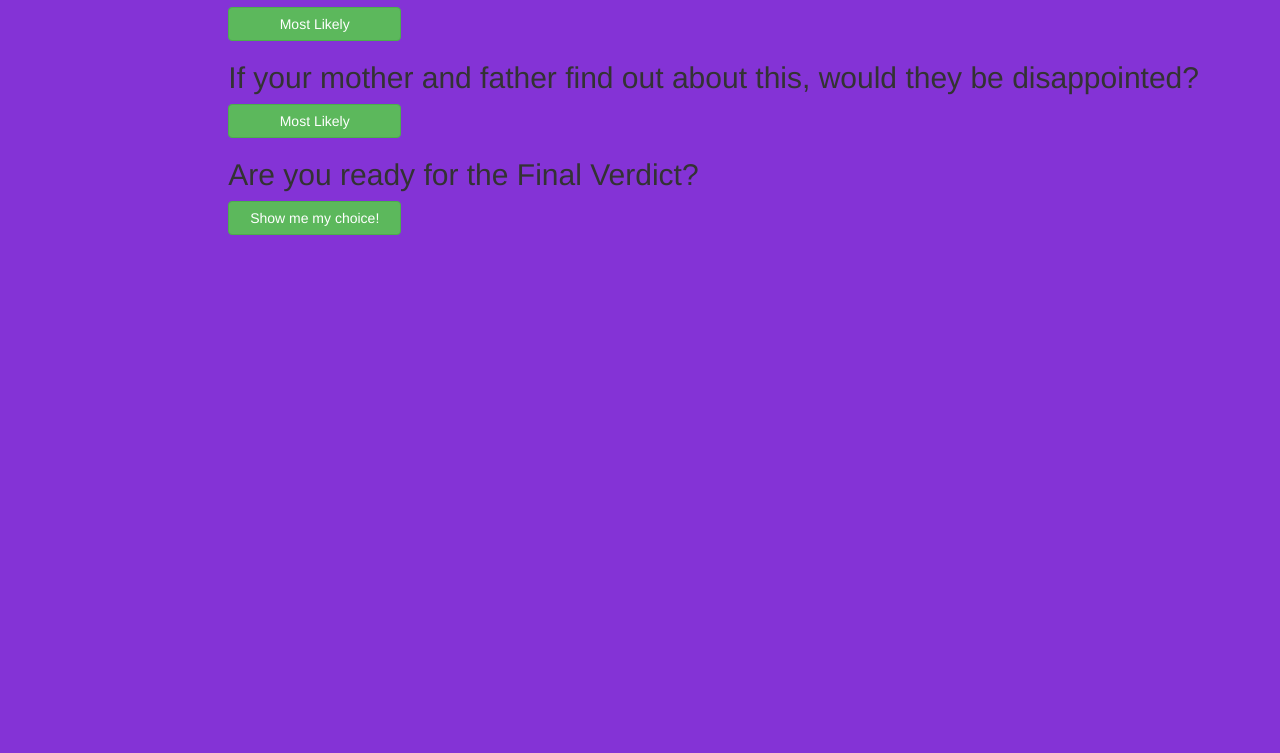
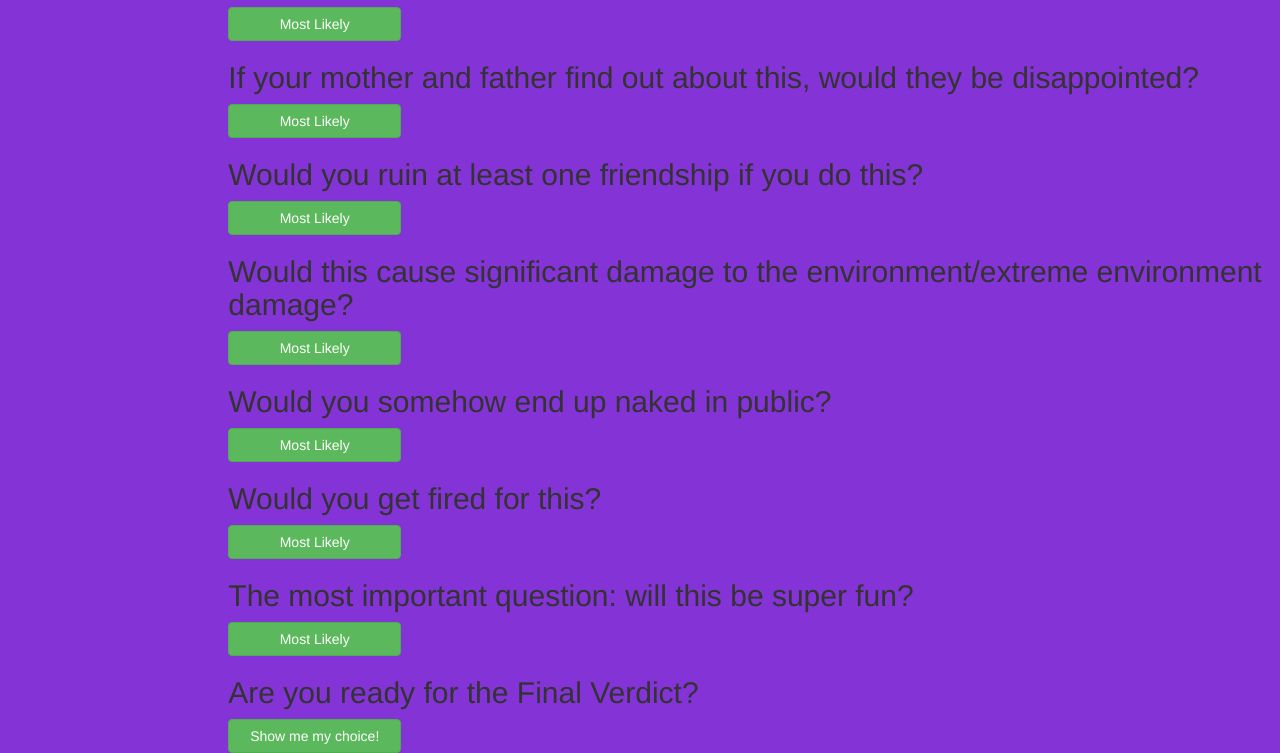
Before and after one commit to gpacifico/decision_maker, a plain HTML site: page index.html in a window 1280 px wide. Shown: the part 636-1389 px from the top of the page. Before the commit the page ends 871 px from the top, so only its background shows below. Drawn offline with nearby package versions, Linux system fonts and the light colour scheme.

Commit message:
added five more question sections

```diff
--- a/index.html
+++ b/index.html
@@ -42,7 +42,8 @@
             <div class='questions q4'>
                 <h2>Will any portion of the surrounding area lose electricity?</h2>
                 <button class='btn btn-success col-md-offset4 col-md-2 yes' id='power1'>Most Likely</button>
-                <h2 id='power2' class='answer'>Not cool during winter, man.</h2>
+                <h2 id='power2' class='answer'>Not cool during winter, man. And literally not cool during
+                summer because no air conditioning</h2>
             </div>
         </div>
         <div class='col-md-offset-2 col-md-10'>
@@ -60,6 +61,41 @@
             </div>
         </div>
         <div class='col-md-offset-2 col-md-10'>
+            <div class='questions q7'>
+                <h2>Would you ruin at least one friendship if you do this?</h2>
+                <button class='btn btn-success col-md-offset4 col-md-2 yes' id='friends1'>Most Likely</button>
+                <h2 id='friends2' class='answer'>Friends are the family you choose</h2>
+            </div>
+        </div>
+        <div class='col-md-offset-2 col-md-10'>
+            <div class='questions q8'>
+                <h2>Would this cause significant damage to the environment/extreme environment damage?</h2>
+                <button class='btn btn-success col-md-offset4 col-md-2 yes' id='earth1'>Most Likely</button>
+                <h2 id='earth2' class='answer'>We've only got one planet</h2>
+            </div>
+        </div>
+        <div class='col-md-offset-2 col-md-10'>
+            <div class='questions q9'>
+                <h2>Would you somehow end up naked in public?</h2>
+                <button class='btn btn-success col-md-offset4 col-md-2 yes' id='naked1'>Most Likely</button>
+                <h2 id='naked2' class='answer'>Maybe you should sign up for <i>Naked and Afraid</i></h2>
+            </div>
+        </div>
+        <div class='col-md-offset-2 col-md-10'>
+            <div class='questions q10'>
+                <h2>Would you get fired for this?</h2>
+                <button class='btn btn-success col-md-offset4 col-md-2 yes' id='job1'>Most Likely</button>
+                <h2 id='job2' class='answer'>Finding a new job is like trying to find a new leprechaun</h2>
+            </div>
+        </div>
+        <div class='col-md-offset-2 col-md-10'>
+            <div class='questions q11'>
+                <h2>The most important question: will this be super fun?</h2>
+                <button class='btn btn-success col-md-offset4 col-md-2 yes' id='fun1'>Most Likely</button>
+                <h2 id='fun2' class='answer'>Carpe diem should be changed to Carpe fun</h2>
+            </div>
+        </div>
+        <div class='col-md-offset-2 col-md-10'>
             <div class='questions final_answer'>
                 <h2>Are you ready for the Final Verdict?</h2>
                 <button class='btn btn-success col-md-offset4 col-md-2 yes' id='final_tally1'>Show me my choice!</button>
```
